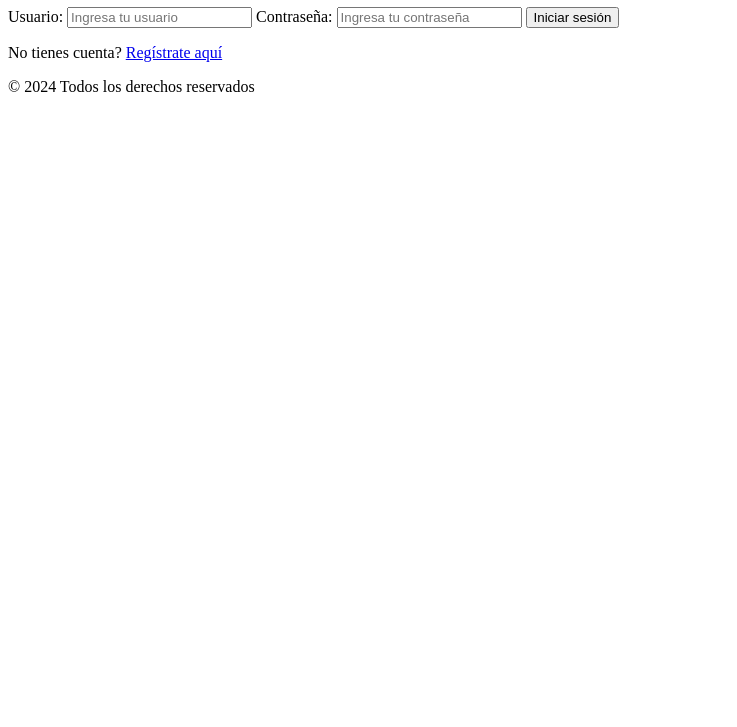
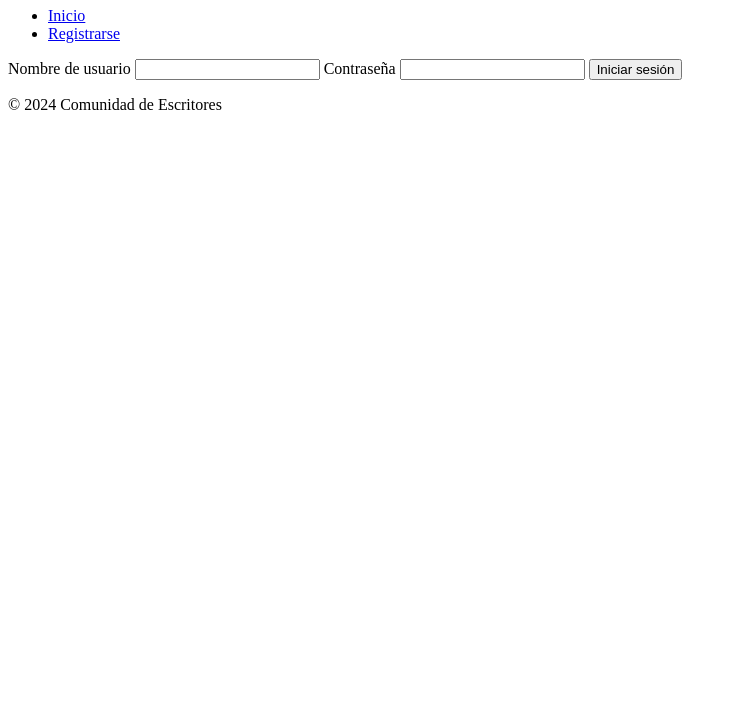
Before and after one commit to Siewnal/Siewnal, a plain HTML site: page login.html in a window 1280 px wide. Shown: the part 73-800 px from the top of the page, without its empty margins (0-737 px from the left). Drawn offline with Linux system fonts and the light colour scheme.

Commit message:
Actualizar login.html

```diff
--- a/login.html
+++ b/login.html
@@ -4,28 +4,33 @@
     <meta charset="UTF-8">
     <meta name="viewport" content="width=device-width, initial-scale=1.0">
     <title>Iniciar sesión</title>
-    <link rel="stylesheet" href="styles.css">
+    <link rel="stylesheet" href="style.css">
 </head>
 <body>
     <header>
         <h1>Iniciar sesión</h1>
+        <nav>
+            <ul>
+                <li><a href="index.html">Inicio</a></li>
+                <li><a href="register.html">Registrarse</a></li>
+            </ul>
+        </nav>
     </header>
 
     <main>
-        <form id="loginForm" action="#" method="POST">
-            <label for="username">Usuario:</label>
-            <input type="text" id="username" name="username" placeholder="Ingresa tu usuario" required>
+        <form id="login-form">
+            <label for="username">Nombre de usuario</label>
+            <input type="text" id="username" name="username" required>
 
-            <label for="password">Contraseña:</label>
-            <input type="password" id="password" name="password" placeholder="Ingresa tu contraseña" required>
+            <label for="password">Contraseña</label>
+            <input type="password" id="password" name="password" required>
 
-            <button type="submit" class="btn">Iniciar sesión</button>
+            <button type="submit">Iniciar sesión</button>
         </form>
-        <p>No tienes cuenta? <a href="register.html">Regístrate aquí</a></p>
     </main>
 
     <footer>
-        <p>&copy; 2024 Todos los derechos reservados</p>
+        <p>&copy; 2024 Comunidad de Escritores</p>
     </footer>
 
     <script src="script.js"></script>
```
